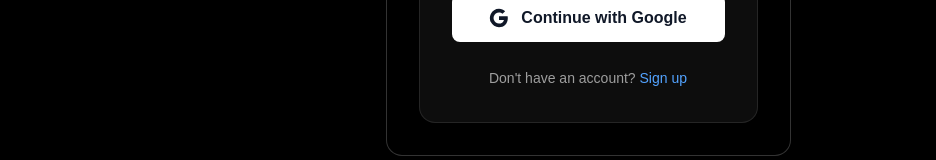
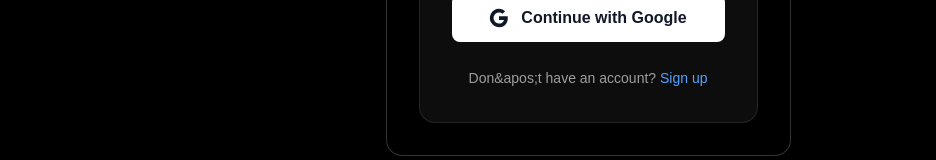
Before and after one commit to Pearsonoperations/NEW-WEB-APP, a Next.js app: page / in a window 1280 px wide. Both pictures are taken after a click on the button "Create Account". Shown: the part 576-736 px from the top of the page, without its empty margins (52-988 px from the left). Built offline with nearby package versions, Linux system fonts and the light colour scheme; no server answers.

Commit message:
Fix TypeScript and ESLint errors

```diff
--- a/src/app/page.tsx
+++ b/src/app/page.tsx
@@ -33,7 +33,6 @@ const roasts = [
 export default function Home() {
   const { user, profile, loading, signOut, refreshProfile } = useAuth();
   const [currentRoast, setCurrentRoast] = useState<string>('');
-  const [intensity, setIntensity] = useState<'mild' | 'savage'>('mild');
   const [isAnimating, setIsAnimating] = useState(false);
   const [showAuthModal, setShowAuthModal] = useState(false);
   const [authMode, setAuthMode] = useState<'signup' | 'create-account'>('signup');
--- a/src/components/auth/AuthForm.tsx
+++ b/src/components/auth/AuthForm.tsx
@@ -74,7 +74,7 @@ export function AuthForm({ onSuccess }: AuthFormProps = {}) {
       <div className="w-full max-w-md mx-auto p-8 bg-white/5 backdrop-blur-lg rounded-2xl border border-white/10">
         <h2 className="text-3xl font-bold text-white text-center mb-2">Check Your Email</h2>
         <p className="text-white/60 text-center mb-6">
-          We've sent a password reset link to {email}
+          We&apos;ve sent a password reset link to {email}
         </p>
         <button
           onClick={() => {
@@ -224,7 +224,7 @@ export function AuthForm({ onSuccess }: AuthFormProps = {}) {
         ) : (
           <>
             <span className="text-white/60 text-sm">
-              {isLogin ? "Don't have an account? " : 'Already have an account? '}
+              {isLogin ? "Don&apos;t have an account? " : 'Already have an account? '}
             </span>
             <button
               onClick={() => {
```
